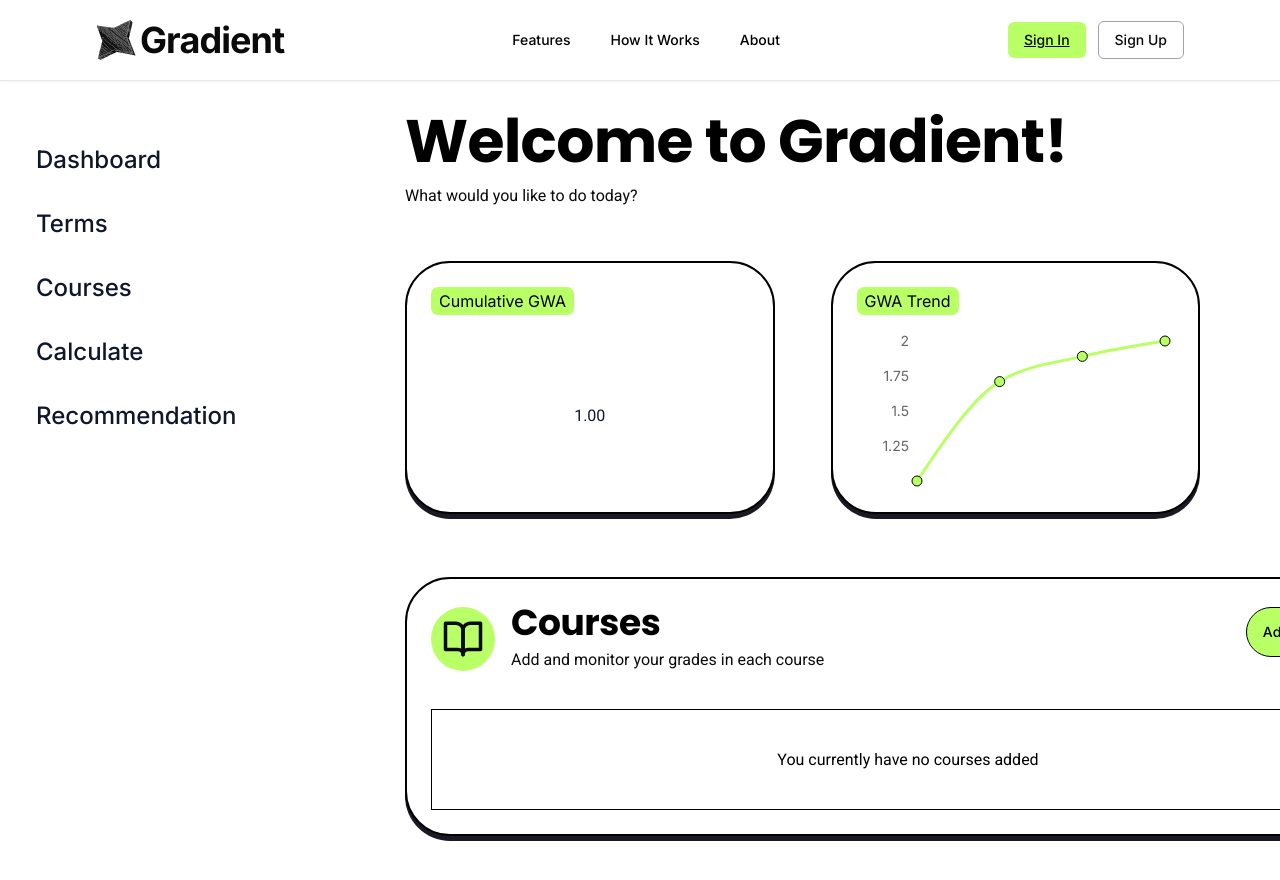
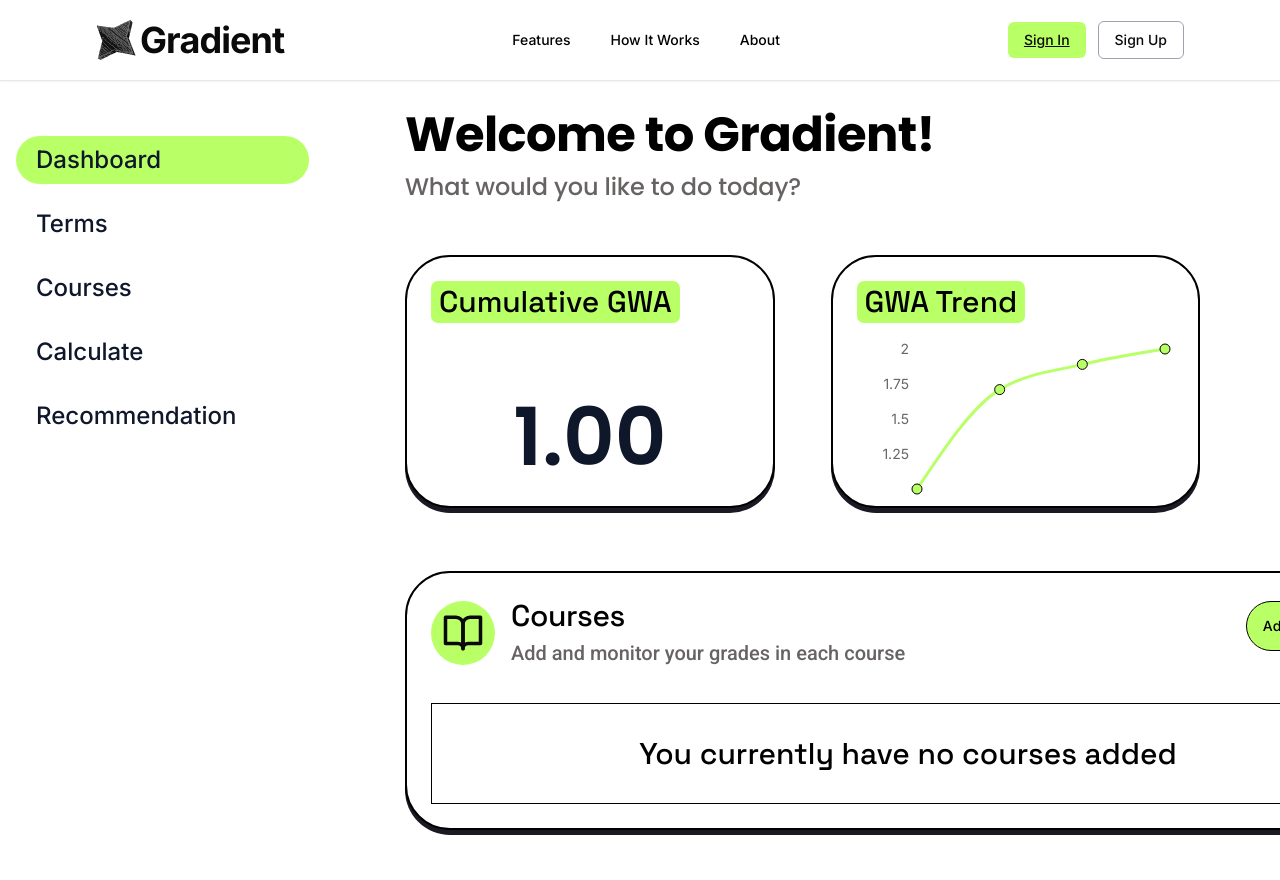
Before and after one commit to BinongoIsrael/academic-tracker, a Next.js app: page /dashboard in a window 1280 px wide. Shown: the top 880 px of the page. Built offline with nearby package versions, Linux system fonts and the light colour scheme.

Commit message:
add typography styles for dashboard components and update Tailwind configuration

```diff
--- a/app/globals.css
+++ b/app/globals.css
@@ -110,6 +110,35 @@
     font-family: var(--font-roboto), -apple-system, BlinkMacSystemFont, 'Segoe UI', sans-serif;
     @apply text-base leading-relaxed;
   }
+}
+
+@layer components {
+  .text-dashboard-title {
+    font-family: var(--font-poppins), sans-serif;
+    @apply text-5xl leading-[48px] font-bold;
+    letter-spacing: -0.012em;
+  }
+
+  .text-dashboard-subtitle {
+    font-family: var(--font-poppins), sans-serif;
+    @apply text-2xl leading-8 font-medium;
+    letter-spacing: -0.006em;
+  }
+
+  .text-card-label {
+    font-family: var(--font-space-grotesk), sans-serif;
+    @apply text-[30px] leading-[38px] font-medium;
+  }
+
+  .text-card-value {
+    font-family: var(--font-poppins), sans-serif;
+    @apply text-[80px] leading-none font-semibold;
+  }
+
+  .text-card-description {
+    font-family: var(--font-roboto), sans-serif;
+    @apply text-xl leading-7 font-medium;
+  }
 
   .text-body-large {
     font-family: var(--font-roboto), sans-serif;
@@ -119,33 +148,22 @@
 
   .text-body-medium {
     font-family: var(--font-inter), sans-serif;
-    @apply text-sm md:text-base leading-normal;
-    font-weight: 500;
+    @apply text-sm md:text-base leading-normal font-medium;
   }
 
   .text-body-small {
     font-family: var(--font-inter), sans-serif;
-    @apply text-xs md:text-sm leading-normal;
-    font-weight: 400;
-  }
-
-  .text-label {
-    font-family: var(--font-space-grotesk), monospace, sans-serif;
-    @apply text-2xl md:text-3xl leading-snug;
-    font-weight: 500;
+    @apply text-xs md:text-sm leading-normal font-normal;
   }
 
   .text-button {
     font-family: var(--font-inter), sans-serif;
-    @apply text-sm leading-6;
-    font-weight: 500;
+    @apply text-sm leading-6 font-medium;
   }
 
-  .text-subtle {
-    font-family: var(--font-inter), sans-serif;
-    @apply text-sm leading-5;
-    font-weight: 400;
-    color: #64748B;
+  .text-empty-state {
+    font-family: var(--font-space-grotesk), sans-serif;
+    @apply text-[30px] leading-[38px] font-medium;
   }
 }
 
@@ -166,8 +184,8 @@
     color: #191A23;
   }
 
-  .text-subtle {
-    color: #64748B;
+  .text-gray-subtle {
+    color: #686363;
   }
 
   .text-slate-900 {
--- a/tailwind.config.ts
+++ b/tailwind.config.ts
@@ -1,29 +1,25 @@
-import type { Config } from "tailwindcss"
+import type { Config } from "tailwindcss";
 
-const config = {
+const config: Config = {
   darkMode: ["class"],
   content: [
-    './pages/**/*.{ts,tsx}',
-    './components/**/*.{ts,tsx}',
-    './app/**/*.{ts,tsx}',
-    './src/**/*.{ts,tsx}',
-	],
-  prefix: "",
+    "./pages/**/*.{js,ts,jsx,tsx,mdx}",
+    "./components/**/*.{js,ts,jsx,tsx,mdx}",
+    "./app/**/*.{js,ts,jsx,tsx,mdx}",
+  ],
   theme: {
-    container: {
-      center: true,
-      padding: "2rem",
-      screens: {
-        "2xl": "1400px",
-      },
-    },
     extend: {
       colors: {
-        border: "hsl(var(--border))",
-        input: "hsl(var(--input))",
-        ring: "hsl(var(--ring))",
         background: "hsl(var(--background))",
         foreground: "hsl(var(--foreground))",
+        card: {
+          DEFAULT: "hsl(var(--card))",
+          foreground: "hsl(var(--card-foreground))",
+        },
+        popover: {
+          DEFAULT: "hsl(var(--popover))",
+          foreground: "hsl(var(--popover-foreground))",
+        },
         primary: {
           DEFAULT: "hsl(var(--primary))",
           foreground: "hsl(var(--primary-foreground))",
@@ -31,10 +27,6 @@ const config = {
         secondary: {
           DEFAULT: "hsl(var(--secondary))",
           foreground: "hsl(var(--secondary-foreground))",
-        },
-        destructive: {
-          DEFAULT: "hsl(var(--destructive))",
-          foreground: "hsl(var(--destructive-foreground))",
         },
         muted: {
           DEFAULT: "hsl(var(--muted))",
@@ -44,13 +36,34 @@ const config = {
           DEFAULT: "hsl(var(--accent))",
           foreground: "hsl(var(--accent-foreground))",
         },
-        popover: {
-          DEFAULT: "hsl(var(--popover))",
-          foreground: "hsl(var(--popover-foreground))",
+        destructive: {
+          DEFAULT: "hsl(var(--destructive))",
+          foreground: "hsl(var(--destructive-foreground))",
         },
-        card: {
-          DEFAULT: "hsl(var(--card))",
-          foreground: "hsl(var(--card-foreground))",
+        border: "hsl(var(--border))",
+        input: "hsl(var(--input))",
+        ring: "hsl(var(--ring))",
+        chart: {
+          "1": "hsl(var(--chart-1))",
+          "2": "hsl(var(--chart-2))",
+          "3": "hsl(var(--chart-3))",
+          "4": "hsl(var(--chart-4))",
+          "5": "hsl(var(--chart-5))",
+        },
+        green: {
+          DEFAULT: "#B9FF66",
+          light: "#C7FF85",
+          dark: "#A8E855",
+        },
+        brand: {
+          green: "#B9FF66",
+          dark: "#191A23",
+        },
+        gray: {
+          subtle: "#686363",
+        },
+        slate: {
+          900: "#0F172A",
         },
       },
       borderRadius: {
@@ -58,23 +71,13 @@ const config = {
         md: "calc(var(--radius) - 2px)",
         sm: "calc(var(--radius) - 4px)",
       },
-      keyframes: {
-        "accordion-down": {
-          from: { height: "0" },
-          to: { height: "var(--radix-accordion-content-height)" },
-        },
-        "accordion-up": {
-          from: { height: "var(--radix-accordion-content-height)" },
-          to: { height: "0" },
-        },
-      },
-      animation: {
-        "accordion-down": "accordion-down 0.2s ease-out",
-        "accordion-up": "accordion-up 0.2s ease-out",
+      boxShadow: {
+        brand: "0px 5px 0px #191A23",
+        "brand-lg": "0px 8px 0px #191A23",
       },
     },
   },
   plugins: [require("tailwindcss-animate")],
-} satisfies Config
+};
 
-export default config
+export default config;
```
